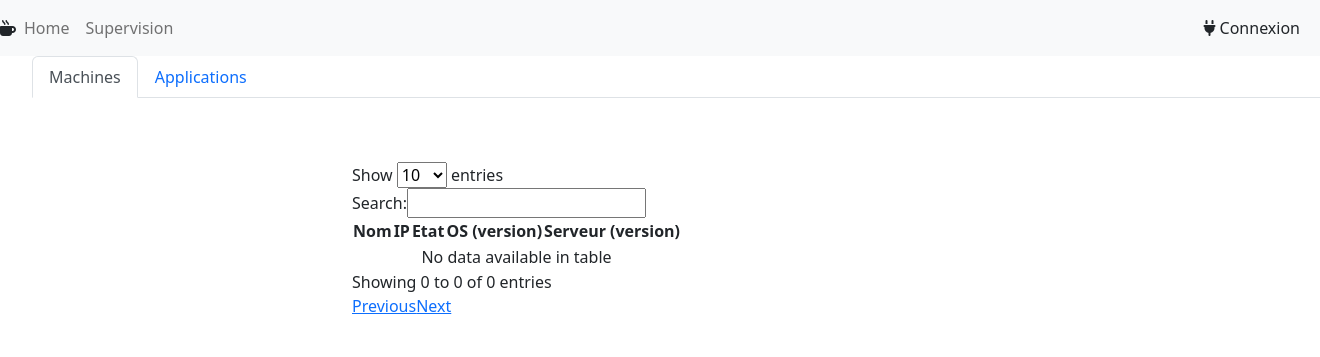
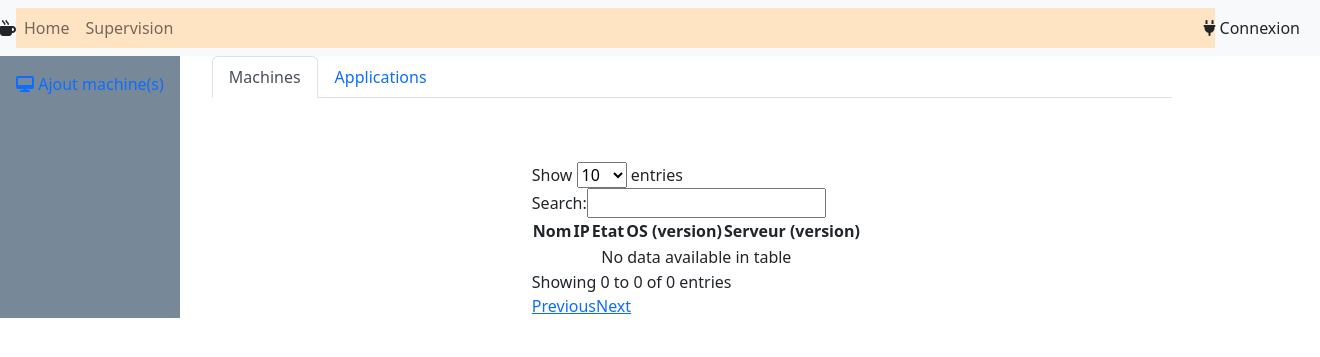
Before and after one commit to Maverik37/DjangoSupervisionTool, a Django app: page /supervision/ in a window 1320 px wide; the page is wider, and only the part inside the window is pictured. Shown: the top 357 px of that part. Run offline with Django 3.2, Linux system fonts and the light colour scheme; data that the repository does not hold is empty; some libraries are stand-ins or nearby versions.

Commit message:
ajout d'un menu vetical

```diff
--- a/SuperviserTool/Applications/static/Applications/css/home.css
+++ b/SuperviserTool/Applications/static/Applications/css/home.css
@@ -40,3 +40,7 @@ form{
     top: 4em;
     left: 40em;
 }
+
+#navbarNav{
+    background-color: bisque;
+}
--- a/SuperviserTool/Supervision/static/Supervision/css/home.css
+++ b/SuperviserTool/Supervision/static/Supervision/css/home.css
@@ -40,3 +40,12 @@ th{
     flex-direction: row;
     flex-wrap: wrap;
 }
+#contenu{
+    display: flex;
+    flex-direction: row;
+}
+
+#menu_supervision{
+    background-color: lightslategray !important;
+    color: black;
+}
--- a/SuperviserTool/Supervision/templates/Supervision/home.html
+++ b/SuperviserTool/Supervision/templates/Supervision/home.html
@@ -13,6 +13,14 @@
 
 <!-- Corp de la page pour l'applis-->
 {% block content %}
+<div id="contenu">
+<nav id="menu_supervision" class="navbar bg-light">
+  <ul class="nav flex-column mb-auto">
+      <li class="nav-item">
+          <a href="" class="nav-link active" aria-current="page"><i class="fa-solid fa-desktop"></i> Ajout machine(s)</a>
+      </li>
+  </ul>
+</nav>
 <div id="tabs">
   <ul class="nav nav-tabs" id="myTab" role="tablist">
     <li class="nav-item" role="presentation">
@@ -93,4 +101,5 @@
       {% endfor %}
   </div>
 </div>
+</div>
 {% endblock %}
```
Also changed, not shown: SuperviserTool/Supervision/templates/Supervision/ajout_machine_supervision.html (+0 -8 lines). Lines whose indentation alone changed are shown as unchanged.
